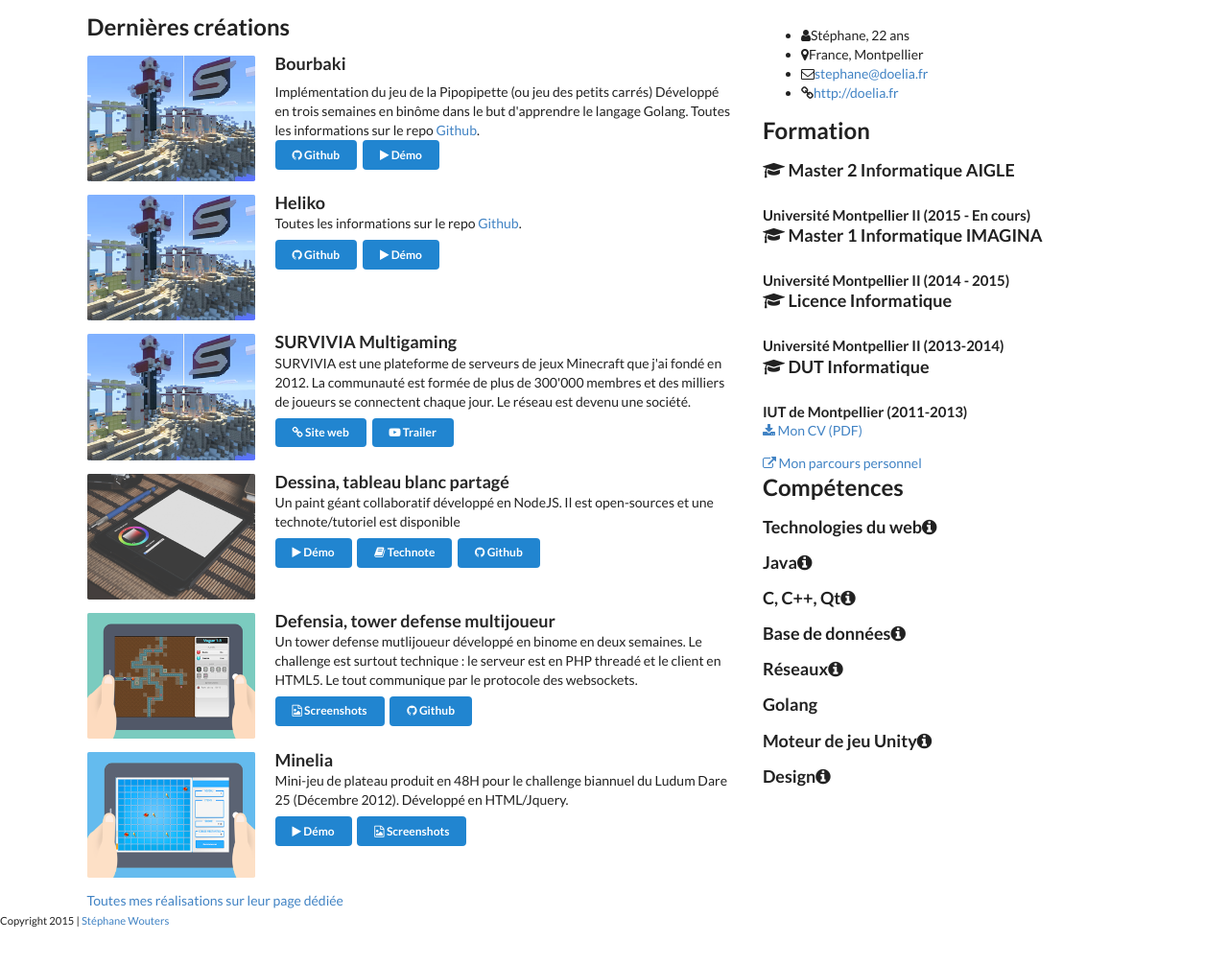
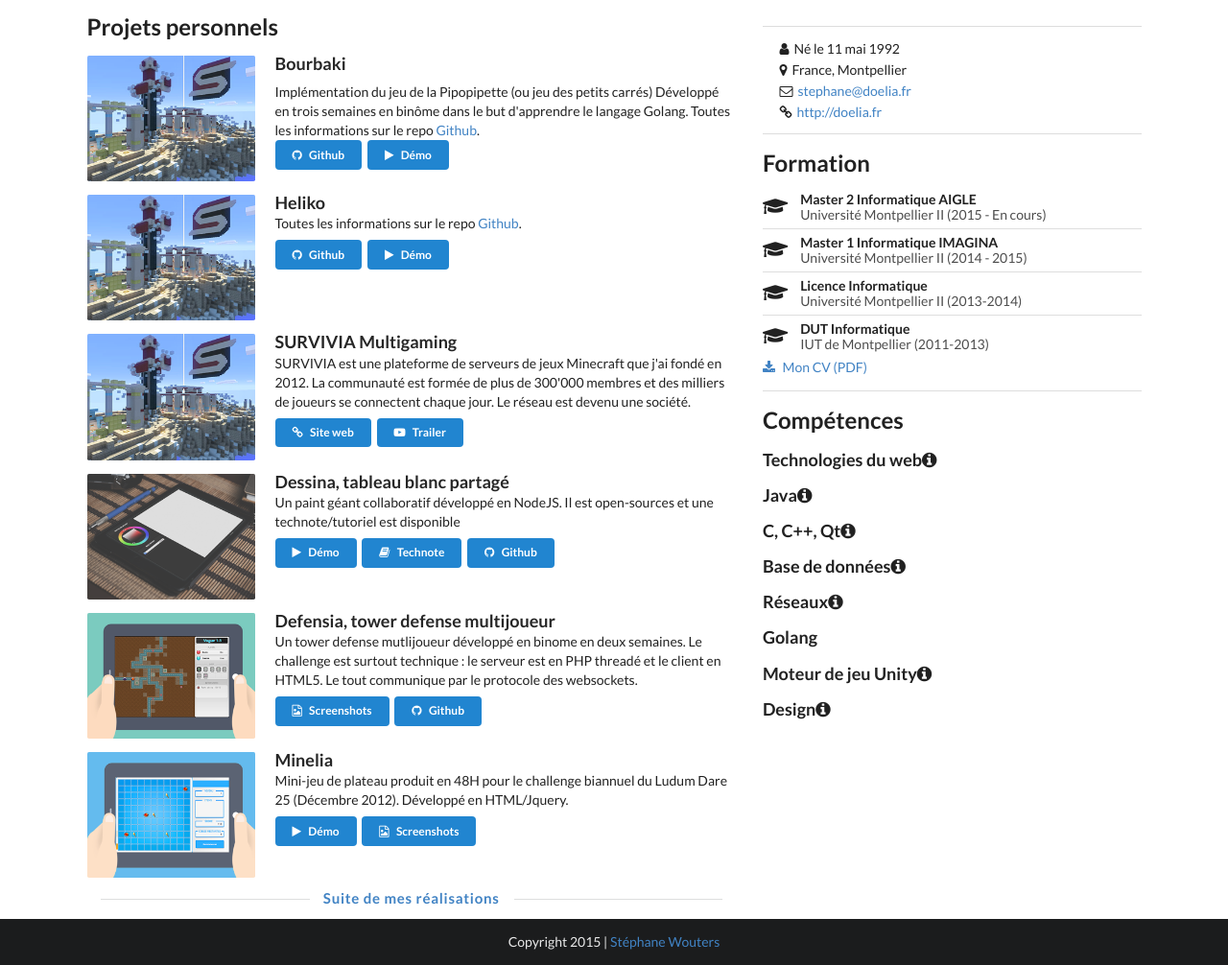
Before and after one commit to Doelia/portfolio, a PHP site: page / in a window 1280 px wide. Shown: the part 301-1307 px from the top of the page at 96% size. Before the commit the page ends 1267 px from the top, so only its background shows below. Run offline with PHP 8.4, Linux system fonts and the light colour scheme; some libraries are stand-ins or nearby versions.

Commit message:
Avancement migration semantic ui

```diff
--- /dev/null
+++ b/assets/css/styles.css
@@ -0,0 +1,8 @@
+
+.fa {
+    padding-right: 5px;
+}
+
+.sr-only {
+    padding-right: 3px;
+}
--- a/content/home.php
+++ b/content/home.php
@@ -1,6 +1,6 @@
 <section class="latest section">
 	<div class="section-inner">
-		<h2 class="heading">Dernières créations</h2>
+		<h2 class="heading">Projets personnels</h2>
 		<div class="content">
 			<?php require('inc/projects.php'); ?>
 		</div>
--- a/content/projects.php
+++ b/content/projects.php
@@ -2,7 +2,7 @@
 	<div class="section-inner">
 		<p><a href="home.html"><i class="fa fa-chevron-left"></i> Retour à l'accueil</a></p>
 		<br>
-		<h2 class="heading">Réalisations</h2>
+		<h2 class="heading">Projets personnels</h2>
 		<div class="content">
 			<?php $next = true; require('inc/projects.php'); ?>
 		</div>
--- a/inc/projects.php
+++ b/inc/projects.php
@@ -164,5 +164,7 @@
 <hr class="divider">
 
 <?php } else { ?>
-    <a href="projects.html">Toutes mes réalisations sur leur page dédiée</a>
+    <h4 class="ui horizontal header divider">
+    <a href="projects.html">Suite de mes réalisations</a>
+  </h4>
 <?php } ?>
--- a/inc/secondary.php
+++ b/inc/secondary.php
@@ -1,45 +1,62 @@
+<div class="ui divider"></div>
 
  <aside class="info aside section">
 	<div class="section-inner">
-		<h2 class="heading sr-only">Informations générales</h2>
+		<h2 class="heading sr-only">Stéphane Wouters</h2>
 		<div class="content">
-			<ul class="list-unstyled">
-				<li><i class="fa fa-user"></i><span class="sr-only">Né le:</span>Stéphane, 22 ans</li>
-				<li><i class="fa fa-map-marker"></i><span class="sr-only">Position:</span>France, Montpellier</li>
-				<li><i class="fa fa-envelope-o"></i><span class="sr-only">Email:</span><a href="#">stephane@doelia.fr</a></li>
-				<li><i class="fa fa-link"></i><span class="sr-only">Website:</span><a href="#">http://doelia.fr</a></li>
+			<ul class="ui list">
+				<div class="item"><i class="fa fa-user"></i>Né le 11 mai 1992</div>
+				<div class="item"><i class="fa fa-map-marker"></i>France, Montpellier</div>
+				<div class="item"><i class="fa fa-envelope-o"></i><a href="#">stephane@doelia.fr</a></div>
+				<div class="item"><i class="fa fa-link"></i><a href="#">http://doelia.fr</a></div>
 			</ul>
 		</div><!--//content-->
 	</div><!--//section-inner-->
 </aside><!--//aside-->
 
+<div class="ui divider"></div>
+
 <aside class="education aside section">
 	<div class="section-inner">
 		<h2 class="heading">Formation</h2>
 		<div class="content">
-            <div class="item">
-				<h3 class="title"><i class="fa fa-graduation-cap"></i> Master 2 Informatique AIGLE</h3>
-				<h4 class="university">Université Montpellier II <span class="year">(2015 - En cours)</span></h4>
-			</div><!--//item-->
-			<div class="item">
-				<h3 class="title"><i class="fa fa-graduation-cap"></i> Master 1 Informatique IMAGINA</h3>
-				<h4 class="university">Université Montpellier II <span class="year">(2014 - 2015)</span></h4>
-			</div><!--//item-->
-			<div class="item">
-				<h3 class="title"><i class="fa fa-graduation-cap"></i> Licence Informatique</h3>
-				<h4 class="university">Université Montpellier II <span class="year">(2013-2014)</span></h4>
-			</div><!--//item-->
-			<div class="item">
-				<h3 class="title"><i class="fa fa-graduation-cap"></i> DUT Informatique</h3>
-				<h4 class="university">IUT de Montpellier <span class="year">(2011-2013)</span></h4>
-			</div><!--//item-->
+            <div class="ui relaxed divided list">
+                <div class="item">
+    				<i class="large student middle aligned icon"></i>
+                    <div class="content">
+                        <div class="header">Master 2 Informatique AIGLE</div>
+    				    <div class="description">Université Montpellier II <span class="year">(2015 - En cours)</span></div>
+                    </div>
+    			</div>
+    			<div class="item">
+    				<i class="large student middle aligned icon"></i>
+                    <div class="content">
+                        <div class="header">Master 1 Informatique IMAGINA</div>
+        				<div class="description">Université Montpellier II <span class="year">(2014 - 2015)</span></div>
+                    </div>
+    			</div>
+    			<div class="item">
+    				<i class="large student middle aligned icon"></i>
+                    <div class="content">
+                        <div class="header">Licence Informatique</div>
+        				<div class="description">Université Montpellier II <span class="year">(2013-2014)</span></div>
+                    </div>
+    			</div>
+    			<div class="item">
+    			    <i class="large student middle aligned icon"></i>
+                    <div class="content">
+                        <div class="header">DUT Informatique</div>
+        				<div class="description">IUT de Montpellier <span class="year">(2011-2013)</span></div>
+                    </div>
+    			</div>
 
-			<p><a class="more-link" href="private/CV/CV.pdf" target="_blank"><i class="fa fa-download"></i> Mon CV (PDF)</a></p>
-			<p><a class="more-link" href="carrer.html"><i class="fa fa-external-link"></i> Mon parcours personnel</a></p>
-
+    			<p><a class="more-link" href="private/CV/CV.pdf" target="_blank"><i class="fa fa-download"></i> Mon CV (PDF)</a></p>
+            </div>
 		</div><!--//content-->
 	</div><!--//section-inner-->
 </aside><!--//section-->
+
+<div class="ui divider"></div>
 
 <aside class="skills aside section">
 	<div class="section-inner">
--- a/template.php
+++ b/template.php
@@ -44,9 +44,9 @@
         </div>
     </div>
 
-    <footer class="ui footer">
-        <div class="ui centered inverted">
-            <small class="copyright">Copyright 2015 | <a href="http://doelia.fr">Stéphane Wouters</a></small>
+    <footer class="ui inverted vertical footer segment">
+        <div class="ui center aligned container">
+            Copyright 2015 | <a href="http://doelia.fr">Stéphane Wouters</a>
         </div>
     </footer>
 
```
Also changed, not shown: content/carrer.php (deleted, +0 -120 lines).
